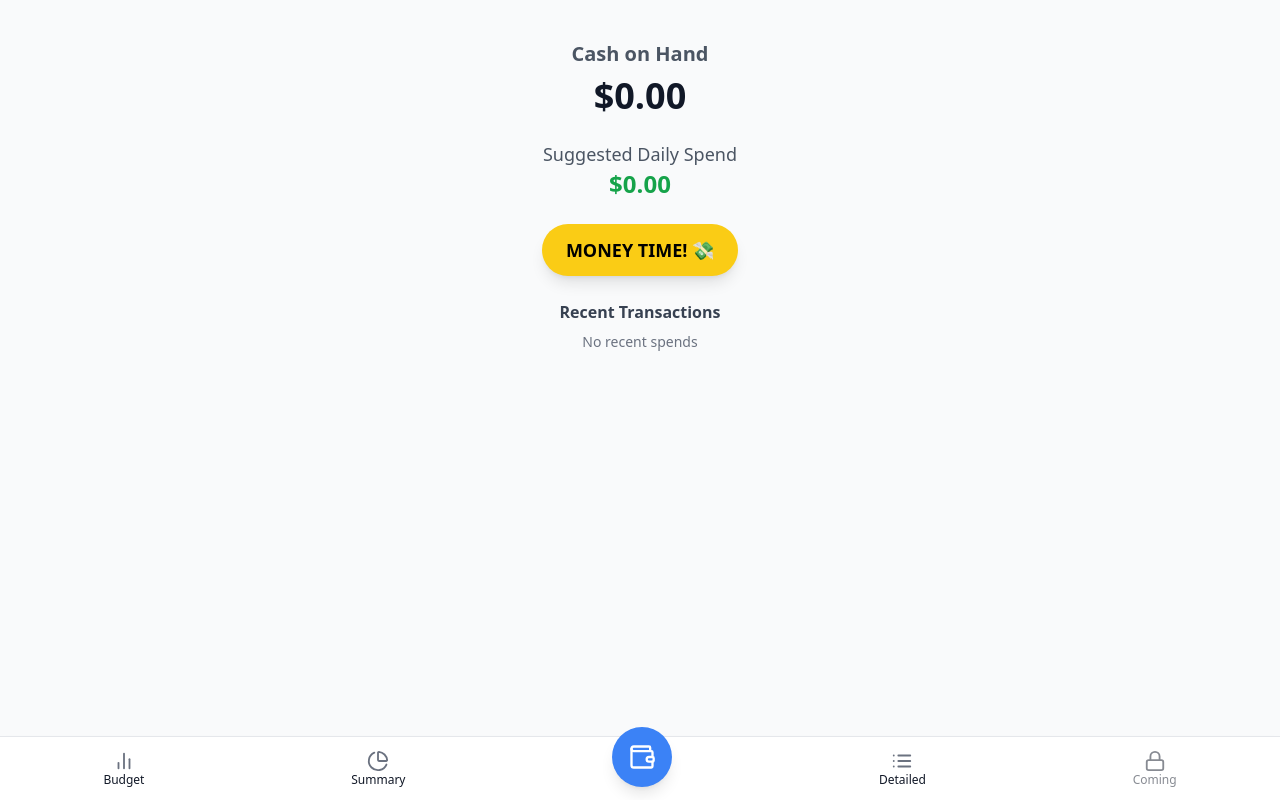
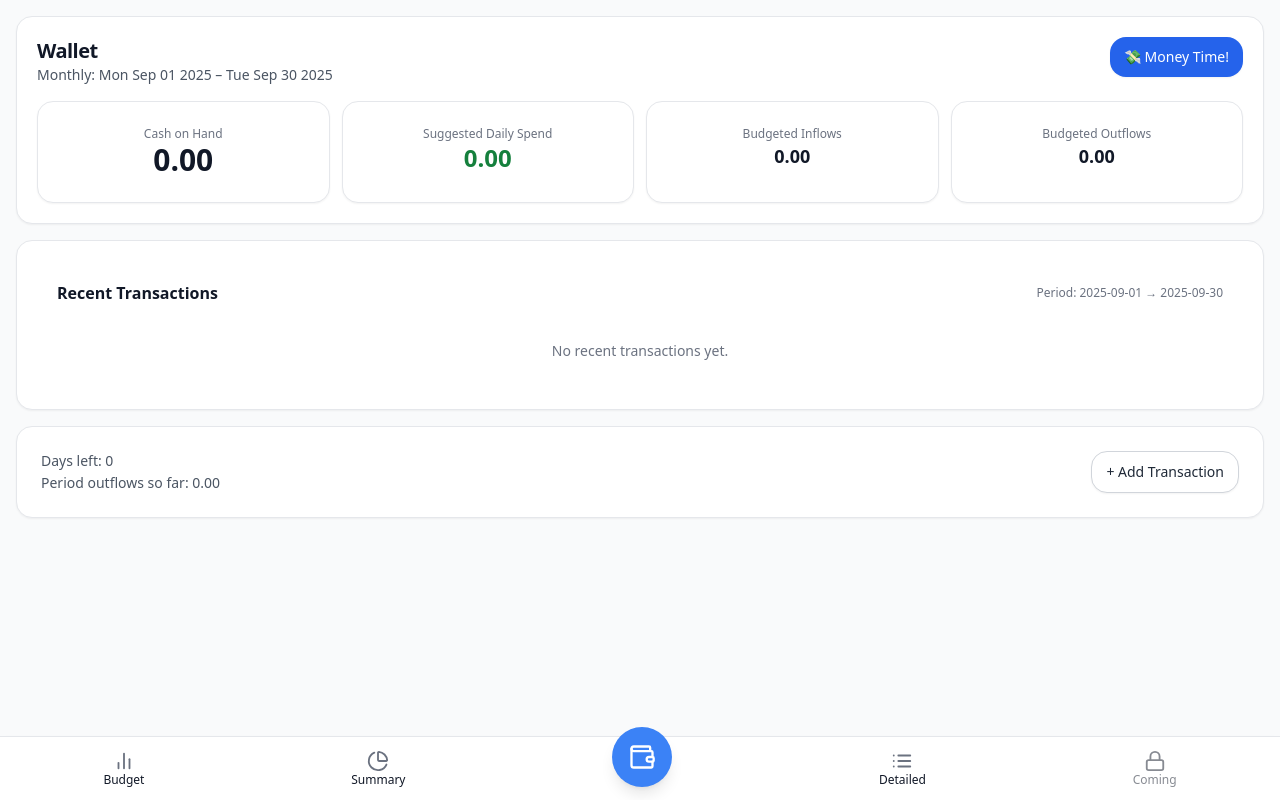
Before and after one commit to crampdg/expense-tracker, a React (Create React App) app: page / in a window 1280 px wide. Built offline with nearby package versions, Linux system fonts and the light colour scheme.

Commit message:
wallet ui update

```diff
--- a/src/components/WalletTab.jsx
+++ b/src/components/WalletTab.jsx
@@ -1,127 +1,236 @@
-import React, { useState, useMemo } from "react";
-import MoneyTimeModal from "./modals/MoneyTimeModal";
+import { useMemo, useState } from "react"
+import Card from "./ui/Card.jsx"
+import Button from "./ui/Button.jsx"
+import MoneyTimeModal from "./modals/MoneyTimeModal.jsx"
+import { money } from "../utils/format.js"
+import { getAnchoredPeriodStart, calcPeriodEnd } from "../utils/periodUtils"
 
+/**
+ * WalletTab
+ * Props:
+ *  - budget: { inflows: [{category, amount}], outflows: [{category, amount}] }
+ *  - transactions: [{ id, type: 'inflow'|'expense', amount, category, date: 'YYYY-MM-DD', ... }]
+ *  - onAddTransaction: (tx) => void
+ *
+ * Visual goals:
+ *  - Clear KPIs: Cash on Hand, Suggested Daily, Days Left
+ *  - Consistent period context (reads periodConfig from localStorage)
+ *  - Big, friendly "Money Time!" CTA
+ *  - Clean, readable recent transactions list
+ */
 export default function WalletTab({ budget, transactions, onAddTransaction }) {
-  const [showMoneyTime, setShowMoneyTime] = useState(false);
+  const [showMoneyTime, setShowMoneyTime] = useState(false)
 
-  // ✅ Calculate totals from budget
-  const totalInflows = useMemo(
+  // -------- Period context (align with other tabs) --------
+  const { periodConfig, offsetStart, offsetEnd, startISO, endISO, daysLeft } = useMemo(() => {
+    // Fallback to saved config or Monthly anchored to today
+    let p = { type: "Monthly", anchorDate: new Date().toISOString().slice(0, 10) }
+    try {
+      const saved = localStorage.getItem("periodConfig")
+      if (saved) {
+        const parsed = JSON.parse(saved)
+        if (parsed?.type && parsed?.anchorDate) p = parsed
+      }
+    } catch {}
+    const start = getAnchoredPeriodStart(p.type, p.anchorDate, new Date(), 0) // wallet uses "current" period
+    const end = calcPeriodEnd(p.type, start)
+    const dayMs = 24 * 60 * 60 * 1000
+    const dl = Math.max(0, Math.ceil((end - new Date()) / dayMs))
+    return {
+      periodConfig: p,
+      offsetStart: start,
+      offsetEnd: end,
+      startISO: start.toISOString().slice(0, 10),
+      endISO: end.toISOString().slice(0, 10),
+      daysLeft: dl,
+    }
+  }, [])
+
+  // -------- Budget totals --------
+  const totalInflowsBudget = useMemo(
     () => (budget?.inflows || []).reduce((sum, i) => sum + (Number(i.amount) || 0), 0),
     [budget]
-  );
+  )
   const totalOutflowsBudget = useMemo(
     () => (budget?.outflows || []).reduce((sum, o) => sum + (Number(o.amount) || 0), 0),
     [budget]
-  );
+  )
 
-  // ✅ Calculate actual spending from transactions
-  const actualOutflows = useMemo(
-    () => transactions.reduce((sum, t) => sum + (Number(t.amount) || 0), 0),
-    [transactions]
-  );
+  // -------- Actuals (global + period-scoped) --------
+  const txs = Array.isArray(transactions) ? transactions : []
 
-  // ✅ Correct Cash on Hand calculation from transactions
   const cashOnHand = useMemo(() => {
-    return transactions.reduce((sum, t) => {
-      const amt = Number(t.amount) || 0;
-      if (t.type === "inflow") return sum + amt;
-      if (t.type === "expense") return sum - amt;
-      return sum;
-    }, 0);
-  }, [transactions]);
+    return txs.reduce((sum, t) => {
+      const amt = Number(t.amount) || 0
+      if (t.type === "inflow") return sum + amt
+      if (t.type === "expense") return sum - amt
+      return sum
+    }, 0)
+  }, [txs])
 
+  const periodTxs = useMemo(
+    () => txs.filter((t) => t?.date && t.date >= startISO && t.date <= endISO),
+    [txs, startISO, endISO]
+  )
 
-  // ✅ Suggested Daily Spend = remaining cashOnHand / days left in period
+  const periodActualOutflows = useMemo(() => {
+    return periodTxs
+      .filter((t) => t.type === "expense")
+      .reduce((sum, t) => sum + (Number(t.amount) || 0), 0)
+  }, [periodTxs])
+
+  // Suggested Daily Spend = remaining cashOnHand for this period / days left
   const suggestedDaily = useMemo(() => {
-    const today = new Date();
-    const end = new Date(budget?.periodEnd || new Date(today.getFullYear(), today.getMonth() + 1, 0));
-    const daysLeft = Math.max(
-      1,
-      Math.ceil((end - today) / (1000 * 60 * 60 * 24))
-    );
+    const dl = Math.max(1, daysLeft) // avoid divide-by-zero
+    return cashOnHand / dl
+  }, [cashOnHand, daysLeft])
 
-    return cashOnHand / daysLeft;
-  }, [budget?.periodEnd, cashOnHand]);
+  // -------- UI data --------
+  const recentTransactions = useMemo(() => {
+    return [...txs].sort((a, b) => new Date(b.date) - new Date(a.date)).slice(0, 6)
+  }, [txs])
 
+  const categories = useMemo(() => {
+    const inflowCats = (budget?.inflows || []).map((i) => i.category)
+    const outflowCats = (budget?.outflows || []).map((o) => o.category)
+    return Array.from(new Set([...inflowCats, ...outflowCats])).filter(Boolean)
+  }, [budget])
 
-  // ✅ Show the 3 most recent transactions
-  const recentTransactions = useMemo(() => {
-    return [...transactions]
-      .sort((a, b) => new Date(b.date) - new Date(a.date))
-      .slice(0, 3);
-  }, [transactions]);
-
+  // -------- Render --------
   return (
-    <div className="p-6 flex flex-col items-center space-y-6">
-      {/* Cash on Hand */}
-      <div className="text-center">
-        <h2 className="text-xl font-semibold text-gray-600">Cash on Hand</h2>
-        <p className="text-4xl font-bold mt-2">
-          ${isNaN(cashOnHand) ? "0.00" : cashOnHand.toFixed(2)}
+    <div className="space-y-4">
+      {/* Header */}
+      <Card className="p-4 md:p-5">
+        <div className="flex items-start justify-between">
+          <div>
+            <h2 className="text-xl font-bold tracking-tight">Wallet</h2>
+            <p className="text-sm text-gray-600">
+              {periodConfig.type}: {offsetStart.toDateString()} – {offsetEnd.toDateString()}
             </p>
           </div>
-
-      {/* Suggested Daily Spend */}
-      <div className="text-center">
-        <h3 className="text-lg font-medium text-gray-600">
-          Suggested Daily Spend
-        </h3>
-        <p className="text-2xl text-green-600 font-bold">
-          ${isNaN(suggestedDaily) ? "0.00" : suggestedDaily.toFixed(2)}
-        </p>
+          <Button
+            variant="primary"
+            size="md"
+            type="button"
+            onClick={() => setShowMoneyTime(true)}
+            title="Add a quick transaction"
+          >
+            💸 Money Time!
+          </Button>
         </div>
 
+        {/* KPI row */}
+        <div className="mt-4 grid grid-cols-2 md:grid-cols-4 gap-3">
+          <Card className="text-center">
+            <div className="text-xs text-gray-500">Cash on Hand</div>
+            <div className="text-2xl md:text-3xl font-bold">{money(cashOnHand)}</div>
+          </Card>
 
-      {/* Money Time Button */}
-      <button
-        onClick={() => setShowMoneyTime(true)}
-        className="bg-yellow-400 text-black font-bold text-lg px-6 py-3 rounded-full shadow-lg hover:bg-yellow-300 transition"
-      >
-        MONEY TIME! 💸
-      </button>
+          <Card className="text-center">
+            <div className="text-xs text-gray-500">Suggested Daily Spend</div>
+            <div className="text-xl md:text-2xl font-semibold text-green-700">
+              {money(suggestedDaily)}
+            </div>
+          </Card>
+
+          <Card className="text-center">
+            <div className="text-xs text-gray-500">Budgeted Inflows</div>
+            <div className="text-lg font-semibold">{money(totalInflowsBudget)}</div>
+          </Card>
+
+          <Card className="text-center">
+            <div className="text-xs text-gray-500">Budgeted Outflows</div>
+            <div className="text-lg font-semibold">{money(totalOutflowsBudget)}</div>
+          </Card>
+        </div>
+      </Card>
 
       {/* Recent Transactions */}
-      <div className="w-full mt-6">
-        <h4 className="text-md font-semibold text-gray-700 mb-2 text-center">
-          Recent Transactions
-        </h4>
+      <Card className="p-0 overflow-hidden">
+        <div className="flex items-center justify-between p-4 pb-3">
+          <h3 className="font-semibold">Recent Transactions</h3>
+          <div className="text-xs text-gray-500">
+            Period: {startISO} → {endISO}
+          </div>
+        </div>
+
         {recentTransactions.length > 0 ? (
-          <ul className="space-y-2">
-            {recentTransactions.map((t, idx) => (
-              <li
-                key={idx}
-                className="flex justify-between bg-gray-100 rounded-lg p-2 shadow-sm"
-              >
-                <span className="text-sm">{t.category || "Uncategorized"}</span>
+          <ul className="divide-y divide-gray-200">
+            {recentTransactions.map((t) => {
+              const isExpense = t.type === "expense"
+              const amt = Number(t.amount) || 0
+              const dateStr = t.date ? new Date(t.date + "T00:00:00").toLocaleDateString() : "—"
+              return (
+                <li key={t.id ?? `${t.category}-${t.date}-${amt}`} className="px-4 py-3">
+                  <div className="flex items-center justify-between">
+                    <div className="min-w-0">
+                      <div className="flex items-center gap-2">
                         <span
-                  className={`text-sm font-medium ${
-                    t.type === "expense" ? "text-red-600" : "text-green-600"
+                          className={`inline-flex items-center px-2 py-0.5 rounded-full text-xs font-medium ${
+                            isExpense
+                              ? "bg-red-50 text-red-700 border border-red-200"
+                              : "bg-green-50 text-green-700 border border-green-200"
                           }`}
                         >
-                  {t.type === "expense" ? "-" : "+"}${(Number(t.amount) || 0).toFixed(2)}
+                          {isExpense ? "Expense" : "Inflow"}
                         </span>
-
+                        <span className="truncate text-sm font-medium">
+                          {t.category || "Uncategorized"}
+                        </span>
+                      </div>
+                      <div className="text-xs text-gray-500 mt-0.5">{dateStr}</div>
+                    </div>
+                    <div
+                      className={`text-sm md:text-base font-semibold tabular-nums ${
+                        isExpense ? "text-red-600" : "text-green-700"
+                      }`}
+                    >
+                      {isExpense ? "-" : "+"}
+                      {money(amt)}
+                    </div>
+                  </div>
                 </li>
-            ))}
+              )
+            })}
           </ul>
         ) : (
-          <p className="text-sm text-gray-500 text-center">No recent spends</p>
+          <div className="px-4 py-6 text-center text-sm text-gray-500">
+            No recent transactions yet.
+          </div>
         )}
+      </Card>
+
+      {/* Period insights (optional, simple readout) */}
+      <Card className="flex items-center justify-between">
+        <div className="text-sm text-gray-600">
+          <div>
+            <span className="font-medium">Days left:</span> {daysLeft}
           </div>
+          <div className="mt-0.5">
+            <span className="font-medium">Period outflows so far:</span>{" "}
+            {money(periodActualOutflows)}
+          </div>
+        </div>
+
+        <Button
+          variant="ghost"
+          type="button"
+          onClick={() => setShowMoneyTime(true)}
+          title="Add a quick spend/income"
+        >
+          + Add Transaction
+        </Button>
+      </Card>
 
       {/* Modal */}
       {showMoneyTime && (
         <MoneyTimeModal
           open={showMoneyTime}
           onClose={() => setShowMoneyTime(false)}
-          onSave={onAddTransaction}          // ✅ match expected prop
-          categories={[
-            ...budget.inflows.map(i => i.category),
-            ...budget.outflows.map(o => o.category),
-          ]}
+          onSave={onAddTransaction}
+          categories={categories}
         />
       )}
-
     </div>
-  );
+  )
 }
```
Lines whose indentation alone changed are shown as unchanged.
